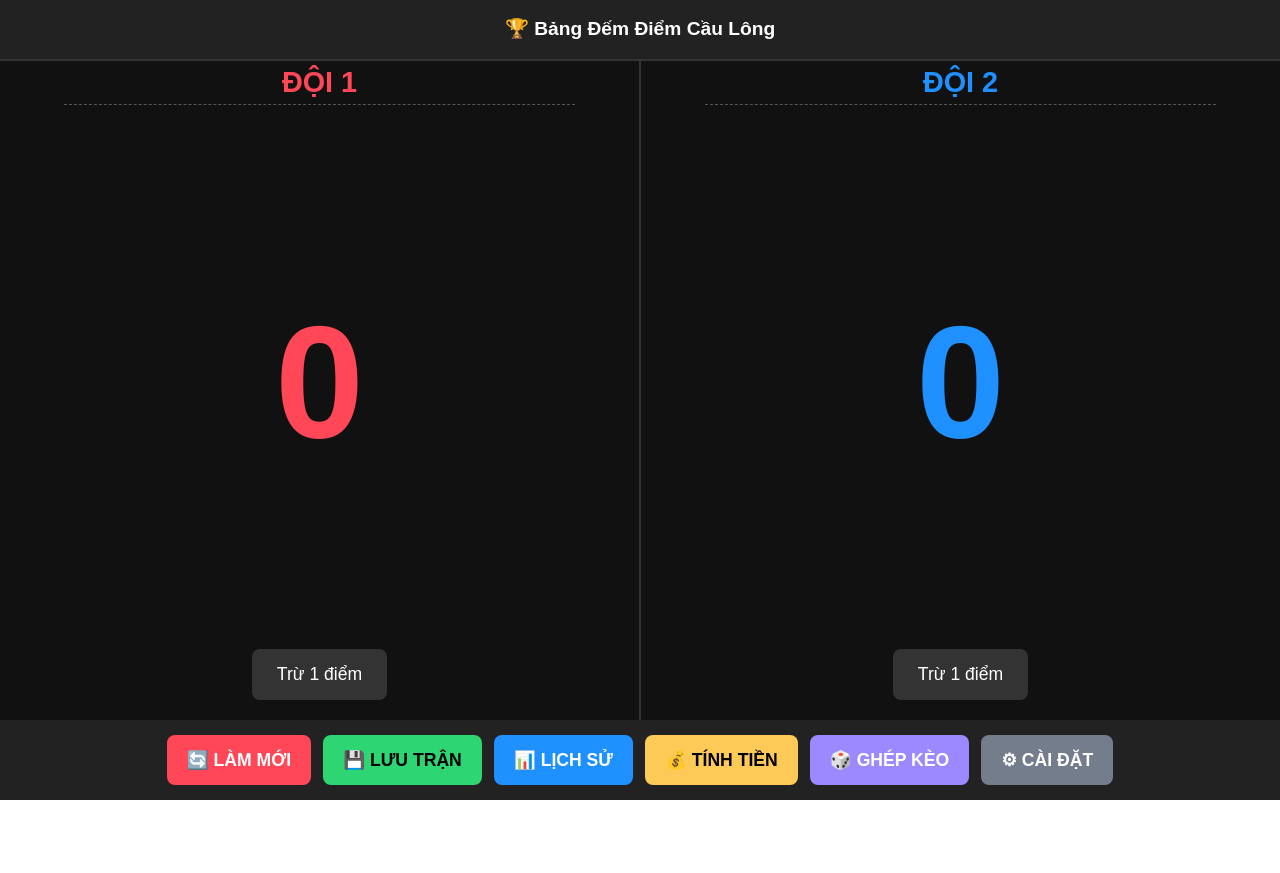
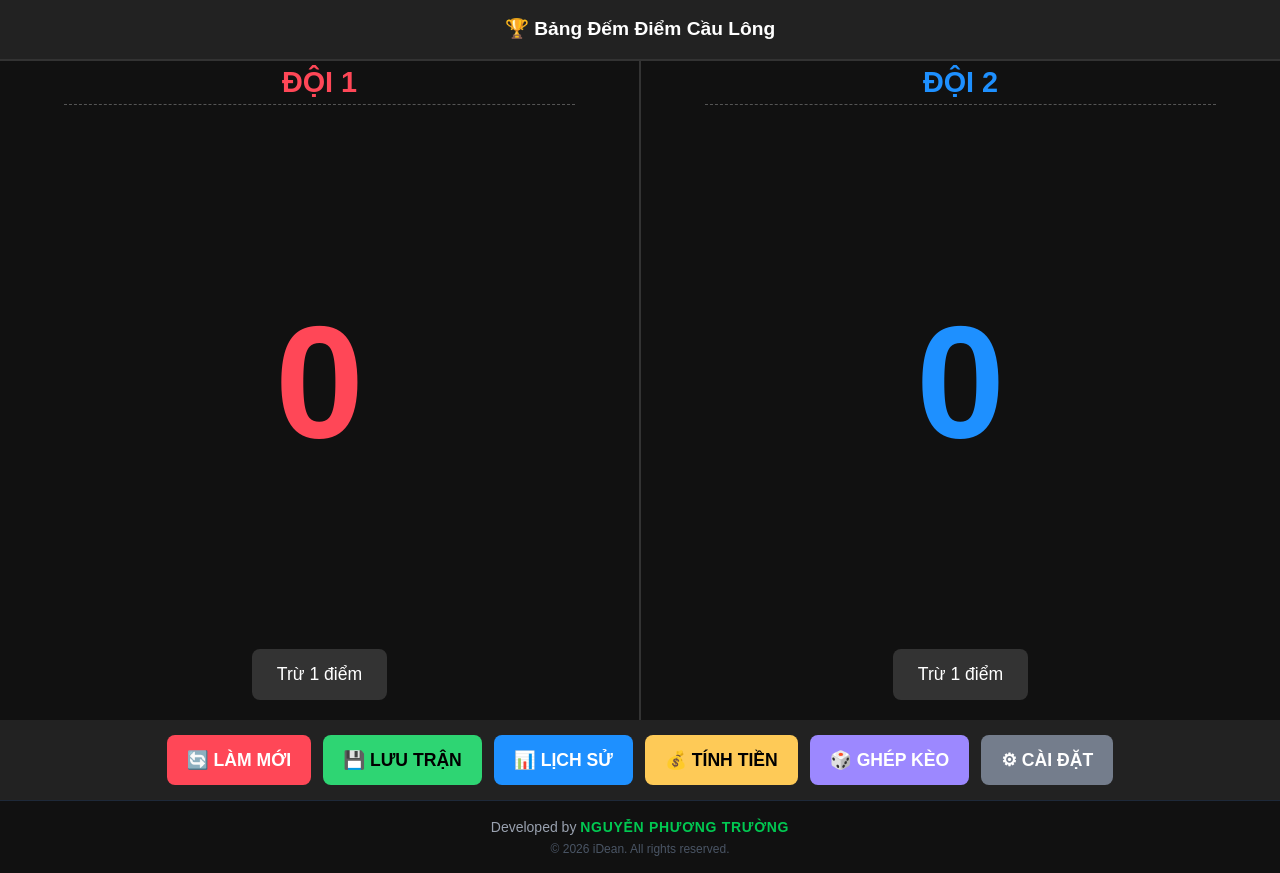
Before and after one commit to nptruongart/badminton, a Next.js app: page / in a window 1280 px wide. Before the commit the page ends 800 px from the top, so only its background shows below. Built offline with nearby package versions, Linux system fonts and the light colour scheme.

Commit message:
Dong dau ban quyen tac gia

```diff
--- a/app/layout.tsx
+++ b/app/layout.tsx
@@ -31,8 +31,23 @@ export default function RootLayout({
 }>) {
   return (
     <html lang="en">
-      <body className={`${geistSans.variable} ${geistMono.variable} h-full antialiased min-h-full flex flex-col`}>
-        {children}
+      <body className={`${geistSans.variable} ${geistMono.variable} h-full antialiased min-h-full flex flex-col bg-[#111111]`}>
+
+        {/* Phần nội dung chính của App sẽ co giãn đẩy Footer xuống đáy */}
+        <div className="flex-1">
+          {children}
+        </div>
+
+        {/* ĐÓNG DẤU BẢN QUYỀN TÁC GIẢ Ở ĐÁY MÀN HÌNH */}
+        <footer className="w-full text-center py-4 mt-auto border-t border-gray-800 bg-[#111111]">
+          <p className="text-gray-400 text-sm">
+            Developed by <span className="text-green-500 font-bold uppercase tracking-wider">Nguyễn Phương Trường</span>
+          </p>
+          <p className="text-gray-600 text-xs mt-1">
+            © 2026 iDean. All rights reserved.
+          </p>
+        </footer>
+
       </body>
     </html>
   );
```
